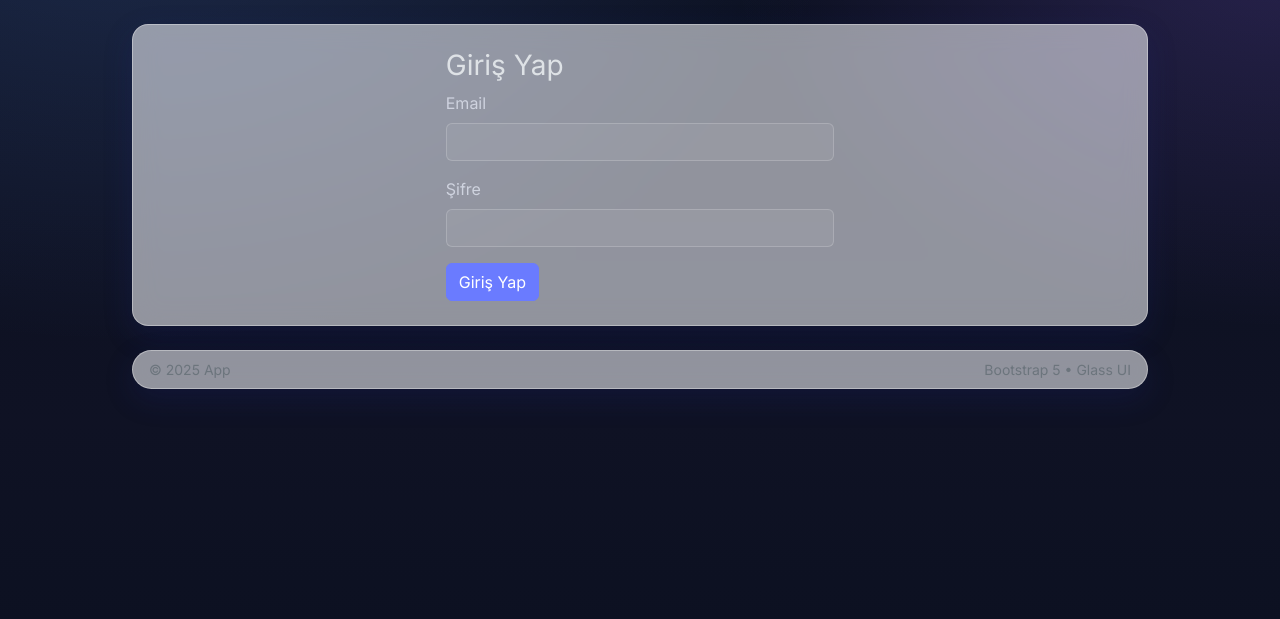
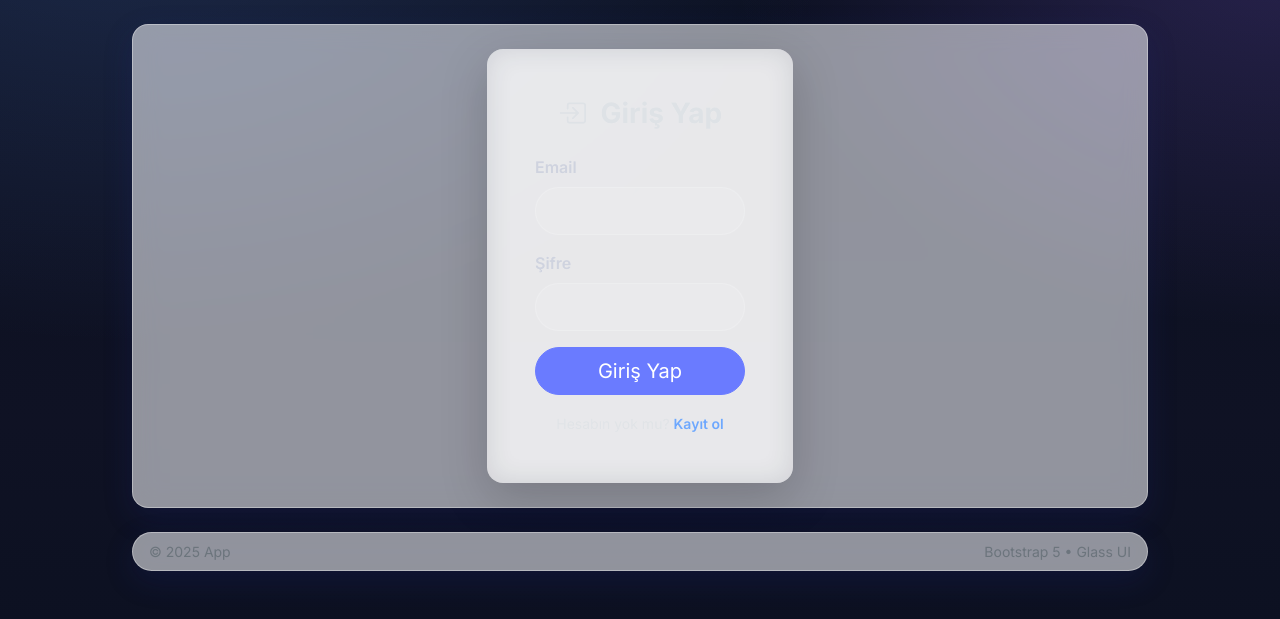
Before and after one commit to ardagencer1206/logindeneme, a Flask app: page /login in a window 1280 px wide. Shown: the part 57-676 px from the top of the page. Run offline with Flask 3, Linux system fonts and the light colour scheme.

Commit message:
Update login.html

```diff
--- a/templates/login.html
+++ b/templates/login.html
@@ -1,20 +1,40 @@
 {% extends "base.html" %}
+
+{% block title %}Giriş Yap · App{% endblock %}
+
 {% block content %}
 <div class="row justify-content-center">
-  <div class="col-md-5">
-    <h3>Giriş Yap</h3>
+  <div class="col-12 col-md-6 col-lg-4">
+    <div class="glass card border-0 shadow-lg p-4 p-md-5">
+      <h3 class="text-center fw-bold mb-4">
+        <i class="bi bi-box-arrow-in-right me-2"></i> Giriş Yap
+      </h3>
+
       <form method="post" novalidate>
         {{ form.hidden_tag() }}
+
         <div class="mb-3">
-        {{ form.email.label(class="form-label") }}
-        {{ form.email(class="form-control") }}
+          {{ form.email.label(class="form-label fw-semibold") }}
+          {{ form.email(class="form-control form-control-lg rounded-pill") }}
         </div>
+
         <div class="mb-3">
-        {{ form.password.label(class="form-label") }}
-        {{ form.password(class="form-control") }}
+          {{ form.password.label(class="form-label fw-semibold") }}
+          {{ form.password(class="form-control form-control-lg rounded-pill") }}
         </div>
-      {{ form.submit(class="btn btn-primary") }}
+
+        <div class="d-grid">
+          {{ form.submit(class="btn btn-primary btn-lg rounded-pill") }}
+        </div>
       </form>
+
+      <div class="text-center mt-3">
+        <small class="text-muted">
+          Hesabın yok mu?
+          <a href="{{ url_for('register') }}" class="fw-semibold">Kayıt ol</a>
+        </small>
+      </div>
+    </div>
   </div>
 </div>
 {% endblock %}
```
Lines whose indentation alone changed are shown as unchanged.
